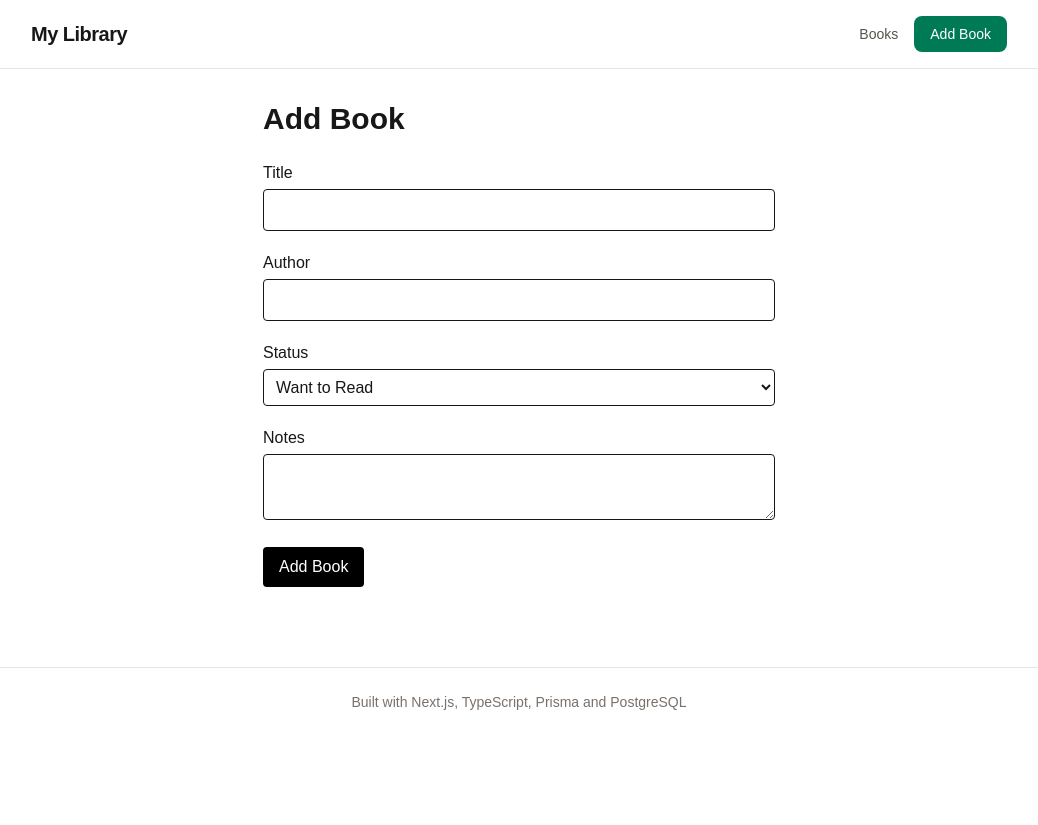
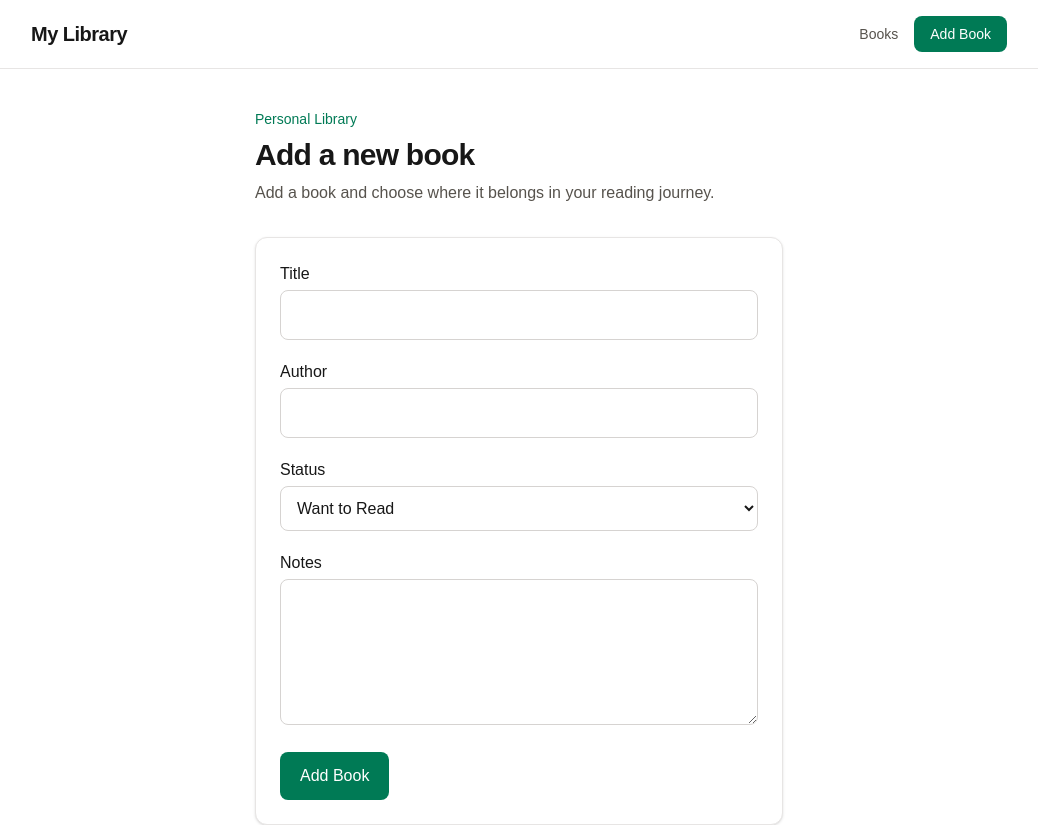
Before and after one commit to nasirahkamal/personal-library, a Next.js app: page /books/new in a window 1280 px wide. Shown: the top 825 px of the page, without its empty margins (121-1159 px from the left). Before the commit the page ends 800 px from the top, so only its background shows below. Built offline with nearby package versions, Linux system fonts and the light colour scheme.

Commit message:
Extract reusable book form component

```diff
--- a/app/books/[id]/edit/page.tsx
+++ b/app/books/[id]/edit/page.tsx
@@ -1,39 +1,47 @@
 "use client";
 
-import { FormEvent, useEffect, useState } from "react";
+import { useEffect, useState } from "react";
 import { useParams, useRouter } from "next/navigation";
+import BookForm, {
+  BookFormValues,
+} from "@/component/BookForm";
 
 export default function EditBookPage() {
   const params = useParams<{ id: string }>();
   const router = useRouter();
 
-  const [title, setTitle] = useState("");
-  const [author, setAuthor] = useState("");
-  const [status, setStatus] = useState("WANT_TO_READ");
-  const [notes, setNotes] = useState("");
+  const [initialValues, setInitialValues] =
+    useState<BookFormValues | null>(null);
+
   const [loading, setLoading] = useState(true);
   const [saving, setSaving] = useState(false);
   const [error, setError] = useState("");
-  const [rating, setRating] = useState("");
 
   useEffect(() => {
     async function loadBook() {
       try {
         const response = await fetch(`/api/books/${params.id}`);
 
+        const responseData = await response.json();
+
         if (!response.ok) {
-          throw new Error("Unable to retrieve book");
+          throw new Error(
+            responseData.message || "Unable to retrieve book"
+          );
         }
 
-        const book = await response.json();
-
-        setTitle(book.title);
-        setAuthor(book.author);
-        setStatus(book.status);
-        setNotes(book.notes ?? "");
+        setInitialValues({
+          title: responseData.title,
+          author: responseData.author,
+          status: responseData.status,
+          rating: responseData.rating,
+          notes: responseData.notes,
+        });
       } catch (error) {
         setError(
-          error instanceof Error ? error.message : "Something went wrong"
+          error instanceof Error
+            ? error.message
+            : "Something went wrong"
         );
       } finally {
         setLoading(false);
@@ -43,8 +51,7 @@ export default function EditBookPage() {
     loadBook();
   }, [params.id]);
 
-  async function handleSubmit(event: FormEvent<HTMLFormElement>) {
-    event.preventDefault();
+  async function handleSubmit(values: BookFormValues) {
     setSaving(true);
     setError("");
 
@@ -54,34 +61,31 @@ export default function EditBookPage() {
         headers: {
           "Content-Type": "application/json",
         },
-        body: JSON.stringify({
-          title,
-          author,
-          status,
-          notes: notes || null,
-        }),
+        body: JSON.stringify(values),
       });
 
       const responseData = await response.json();
 
       if (!response.ok) {
-      console.error("Update failed:", responseData);
-
         const validationMessage = responseData.errors
           ?.map((issue: { message: string }) => issue.message)
           .join(", ");
 
         throw new Error(
           validationMessage ||
+            responseData.error ||
             responseData.message ||
             "Unable to update book"
         );
       }
 
       router.push("/books");
+      router.refresh();
     } catch (error) {
       setError(
-          error instanceof Error ? error.message : "Something went wrong"
+        error instanceof Error
+          ? error.message
+          : "Something went wrong"
       );
     } finally {
       setSaving(false);
@@ -89,82 +93,46 @@ export default function EditBookPage() {
   }
 
   if (loading) {
-    return <main className="p-8">Loading book...</main>;
+    return (
+      <main className="mx-auto max-w-xl px-6 py-10">
+        Loading book...
+      </main>
+    );
+  }
+
+  if (!initialValues) {
+    return (
+      <main className="mx-auto max-w-xl px-6 py-10 text-red-600">
+        {error || "Book not found"}
+      </main>
+    );
   }
 
   return (
-    <main className="mx-auto max-w-xl p-8">
-      <h1 className="mb-6 text-3xl font-bold">Edit Book</h1>
+    <main className="mx-auto max-w-xl px-6 py-10">
+      <div className="mb-8">
+        <p className="mb-2 text-sm font-medium text-emerald-700">
+          Personal Library
+        </p>
 
-      <form onSubmit={handleSubmit} className="space-y-5">
-        <div>
-          <label htmlFor="title" className="mb-1 block font-medium">
-            Title
-          </label>
+        <h1 className="text-3xl font-bold tracking-tight">
+          Edit book
+        </h1>
 
-          <input
-            id="title"
-            value={title}
-            onChange={(event) => setTitle(event.target.value)}
-            required
-            className="w-full rounded border p-2"
+        <p className="mt-2 text-stone-600">
+          Update the book information and reading progress.
+        </p>
+      </div>
+
+      <div className="rounded-xl border border-stone-200 bg-white p-6 shadow-sm">
+        <BookForm
+          initialValues={initialValues}
+          submitLabel="Save Changes"
+          saving={saving}
+          error={error}
+          onSubmit={handleSubmit}
         />
       </div>
-
-        <div>
-          <label htmlFor="author" className="mb-1 block font-medium">
-            Author
-          </label>
-
-          <input
-            id="author"
-            value={author}
-            onChange={(event) => setAuthor(event.target.value)}
-            required
-            className="w-full rounded border p-2"
-          />
-        </div>
-
-        <div>
-          <label htmlFor="status" className="mb-1 block font-medium">
-            Status
-          </label>
-
-          <select
-            id="status"
-            value={status}
-            onChange={(event) => setStatus(event.target.value)}
-            className="w-full rounded border p-2"
-          >
-            <option value="WANT_TO_READ">Want to Read</option>
-            <option value="READING">Reading</option>
-            <option value="FINISHED">Finished</option>
-          </select>
-        </div>
-
-        <div>
-          <label htmlFor="notes" className="mb-1 block font-medium">
-            Notes
-          </label>
-
-          <textarea
-            id="notes"
-            value={notes}
-            onChange={(event) => setNotes(event.target.value)}
-            className="w-full rounded border p-2"
-          />
-        </div>
-
-        {error && <p className="text-red-600">{error}</p>}
-
-        <button
-          type="submit"
-          disabled={saving}
-          className="rounded bg-black px-4 py-2 text-white disabled:opacity-50"
-        >
-          {saving ? "Saving..." : "Save Changes"}
-        </button>
-      </form>
     </main>
   );
 }
--- a/app/books/new/page.tsx
+++ b/app/books/new/page.tsx
@@ -1,23 +1,20 @@
 "use client";
 
-import { FormEvent, useState } from "react";
+import { useState } from "react";
 import { useRouter } from "next/navigation";
+import BookForm, {
+  BookFormValues,
+} from "@/component/BookForm";
 
 export default function NewBookPage() {
   const router = useRouter();
 
-  const [title, setTitle] = useState("");
-  const [author, setAuthor] = useState("");
-  const [status, setStatus] = useState("WANT_TO_READ");
-  const [notes, setNotes] = useState("");
+  const [saving, setSaving] = useState(false);
   const [error, setError] = useState("");
-  const [saving, setSaving] = useState(false);
-  const [rating, setRating] = useState("");
 
-  async function handleSubmit(event: FormEvent<HTMLFormElement>) {
-    event.preventDefault();
+  async function handleSubmit(values: BookFormValues) {
+    setSaving(true);
     setError("");
-    setSaving(true);
 
     try {
       const response = await fetch("/api/books", {
@@ -25,99 +22,60 @@ export default function NewBookPage() {
         headers: {
           "Content-Type": "application/json",
         },
-        body: JSON.stringify({
-          title,
-          author,
-          status,
-          notes: notes || null,
-        }),
+        body: JSON.stringify(values),
       });
 
+      const responseData = await response.json();
+
       if (!response.ok) {
-        throw new Error("Unable to add book");
+        const validationMessage = responseData.errors
+          ?.map((issue: { message: string }) => issue.message)
+          .join(", ");
+
+        throw new Error(
+          validationMessage ||
+            responseData.message ||
+            "Unable to add book"
+        );
       }
 
       router.push("/books");
+      router.refresh();
     } catch (error) {
-      setError(error instanceof Error ? error.message : "Something went wrong");
+      setError(
+        error instanceof Error
+          ? error.message
+          : "Something went wrong"
+      );
     } finally {
       setSaving(false);
     }
   }
 
   return (
-    <main className="mx-auto max-w-xl p-8">
-      <h1 className="mb-6 text-3xl font-bold">Add Book</h1>
+    <main className="mx-auto max-w-xl px-6 py-10">
+      <div className="mb-8">
+        <p className="mb-2 text-sm font-medium text-emerald-700">
+          Personal Library
+        </p>
 
-      <form onSubmit={handleSubmit} className="space-y-5">
-        <div>
-          <label htmlFor="title" className="mb-1 block font-medium">
-            Title
-          </label>
+        <h1 className="text-3xl font-bold tracking-tight">
+          Add a new book
+        </h1>
 
-          <input
-            id="title"
-            value={title}
-            onChange={(event) => setTitle(event.target.value)}
-            required
-            className="w-full rounded border p-2"
-          />
-        </div>
+        <p className="mt-2 text-stone-600">
+          Add a book and choose where it belongs in your reading journey.
+        </p>
+      </div>
 
-        <div>
-          <label htmlFor="author" className="mb-1 block font-medium">
-            Author
-          </label>
-
-          <input
-            id="author"
-            value={author}
-            onChange={(event) => setAuthor(event.target.value)}
-            required
-            className="w-full rounded border p-2"
-          />
-        </div>
-
-        <div>
-          <label htmlFor="status" className="mb-1 block font-medium">
-            Status
-          </label>
-
-          <select
-            id="status"
-            value={status}
-            onChange={(event) => setStatus(event.target.value)}
-            className="w-full rounded border p-2"
-          >
-            <option value="WANT_TO_READ">Want to Read</option>
-            <option value="READING">Reading</option>
-            <option value="FINISHED">Finished</option>
-          </select>
-        </div>
-
-        <div>
-          <label htmlFor="notes" className="mb-1 block font-medium">
-            Notes
-          </label>
-
-          <textarea
-            id="notes"
-            value={notes}
-            onChange={(event) => setNotes(event.target.value)}
-            className="w-full rounded border p-2"
-          />
-        </div>
-
-        {error && <p className="text-red-600">{error}</p>}
-
-        <button
-          type="submit"
-          disabled={saving}
-          className="rounded bg-black px-4 py-2 text-white disabled:opacity-50"
-        >
-          {saving ? "Saving..." : "Add Book"}
-        </button>
-      </form>
+      <div className="rounded-xl border border-stone-200 bg-white p-6 shadow-sm">
+        <BookForm
+          submitLabel="Add Book"
+          saving={saving}
+          error={error}
+          onSubmit={handleSubmit}
+        />
+      </div>
     </main>
   );
 }
--- /dev/null
+++ b/component/BookForm.tsx
@@ -0,0 +1,163 @@
+"use client";
+
+import { FormEvent, useState } from "react";
+
+export type BookFormValues = {
+  title: string;
+  author: string;
+  status: "WANT_TO_READ" | "READING" | "FINISHED";
+  rating: number | null;
+  notes: string | null;
+};
+
+type BookFormProps = {
+  initialValues?: BookFormValues;
+  submitLabel: string;
+  saving: boolean;
+  error: string;
+  onSubmit: (values: BookFormValues) => Promise<void>;
+};
+
+const emptyValues: BookFormValues = {
+  title: "",
+  author: "",
+  status: "WANT_TO_READ",
+  rating: null,
+  notes: null,
+};
+
+export default function BookForm({
+  initialValues = emptyValues,
+  submitLabel,
+  saving,
+  error,
+  onSubmit,
+}: BookFormProps) {
+  const [title, setTitle] = useState(initialValues.title);
+  const [author, setAuthor] = useState(initialValues.author);
+  const [status, setStatus] =
+    useState<BookFormValues["status"]>(initialValues.status);
+  const [rating, setRating] = useState(
+    initialValues.rating?.toString() ?? ""
+  );
+  const [notes, setNotes] = useState(initialValues.notes ?? "");
+
+  async function handleSubmit(event: FormEvent<HTMLFormElement>) {
+    event.preventDefault();
+
+    await onSubmit({
+      title,
+      author,
+      status,
+      rating:
+        status === "FINISHED" && rating
+          ? Number(rating)
+          : null,
+      notes: notes.trim() || null,
+    });
+  }
+
+  return (
+    <form onSubmit={handleSubmit} className="space-y-5">
+      <div>
+        <label htmlFor="title" className="mb-1 block font-medium">
+          Title
+        </label>
+
+        <input
+          id="title"
+          value={title}
+          onChange={(event) => setTitle(event.target.value)}
+          required
+          maxLength={200}
+          className="w-full rounded-lg border border-stone-300 bg-white p-3 outline-none focus:border-emerald-600 focus:ring-2 focus:ring-emerald-100"
+        />
+      </div>
+
+      <div>
+        <label htmlFor="author" className="mb-1 block font-medium">
+          Author
+        </label>
+
+        <input
+          id="author"
+          value={author}
+          onChange={(event) => setAuthor(event.target.value)}
+          required
+          maxLength={150}
+          className="w-full rounded-lg border border-stone-300 bg-white p-3 outline-none focus:border-emerald-600 focus:ring-2 focus:ring-emerald-100"
+        />
+      </div>
+
+      <div>
+        <label htmlFor="status" className="mb-1 block font-medium">
+          Status
+        </label>
+
+        <select
+          id="status"
+          value={status}
+          onChange={(event) =>
+            setStatus(event.target.value as BookFormValues["status"])
+          }
+          className="w-full rounded-lg border border-stone-300 bg-white p-3"
+        >
+          <option value="WANT_TO_READ">Want to Read</option>
+          <option value="READING">Reading</option>
+          <option value="FINISHED">Finished</option>
+        </select>
+      </div>
+
+      {status === "FINISHED" && (
+        <div>
+          <label htmlFor="rating" className="mb-1 block font-medium">
+            Rating
+          </label>
+
+          <select
+            id="rating"
+            value={rating}
+            onChange={(event) => setRating(event.target.value)}
+            className="w-full rounded-lg border border-stone-300 bg-white p-3"
+          >
+            <option value="">No rating</option>
+            <option value="1">1 – Poor</option>
+            <option value="2">2 – Fair</option>
+            <option value="3">3 – Good</option>
+            <option value="4">4 – Very good</option>
+            <option value="5">5 – Excellent</option>
+          </select>
+        </div>
+      )}
+
+      <div>
+        <label htmlFor="notes" className="mb-1 block font-medium">
+          Notes
+        </label>
+
+        <textarea
+          id="notes"
+          value={notes}
+          onChange={(event) => setNotes(event.target.value)}
+          maxLength={1000}
+          rows={5}
+          className="w-full rounded-lg border border-stone-300 bg-white p-3 outline-none focus:border-emerald-600 focus:ring-2 focus:ring-emerald-100"
+        />
+      </div>
+
+      {error && (
+        <p role="alert" className="text-sm text-red-600">
+          {error}
+        </p>
+      )}
+
+      <button
+        type="submit"
+        disabled={saving}
+        className="rounded-lg bg-emerald-700 px-5 py-3 font-medium text-white hover:bg-emerald-800 disabled:cursor-not-allowed disabled:opacity-50"
+      >
+        {saving ? "Saving..." : submitLabel}
+      </button>
+    </form>
+  );
+}
```
Lines whose indentation alone changed are shown as unchanged.
